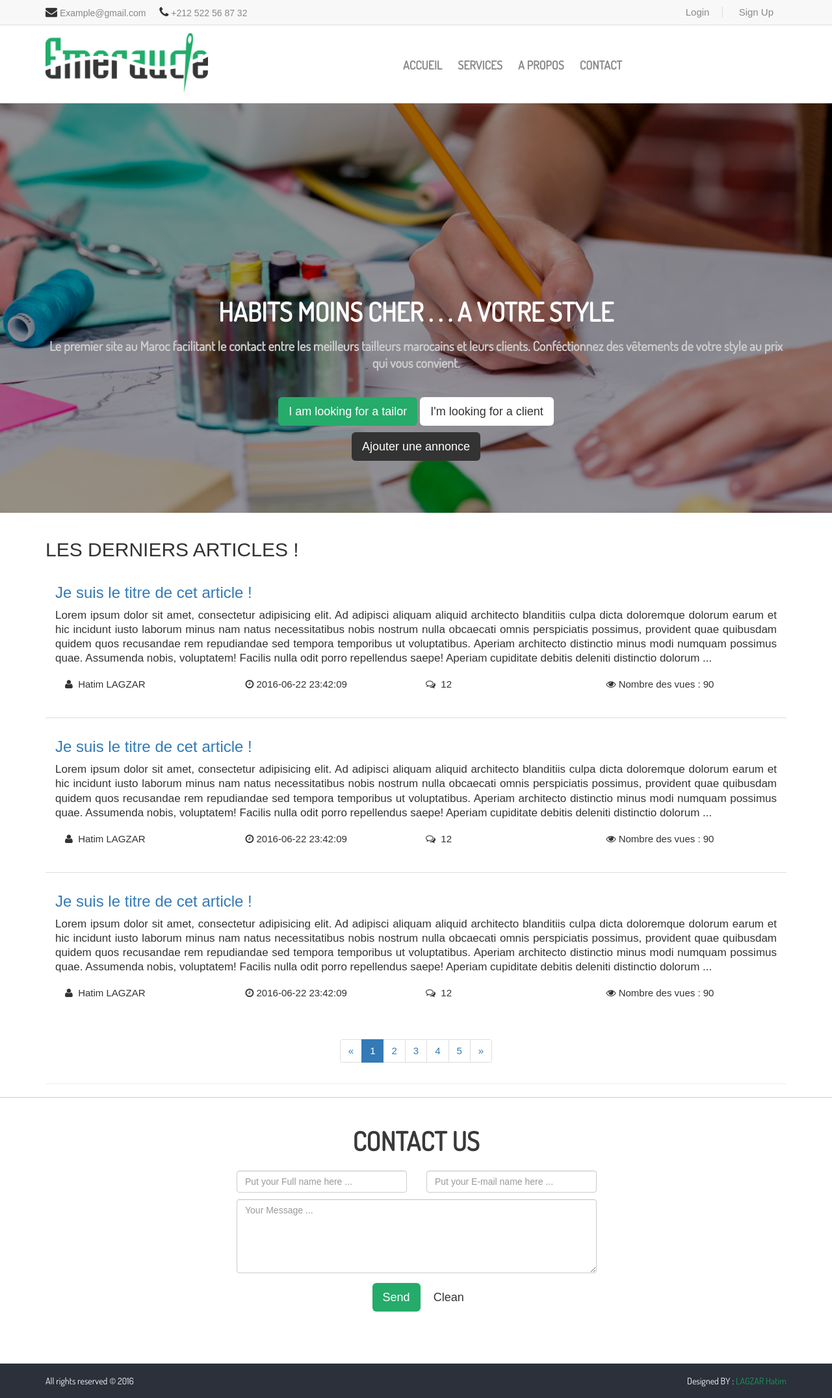
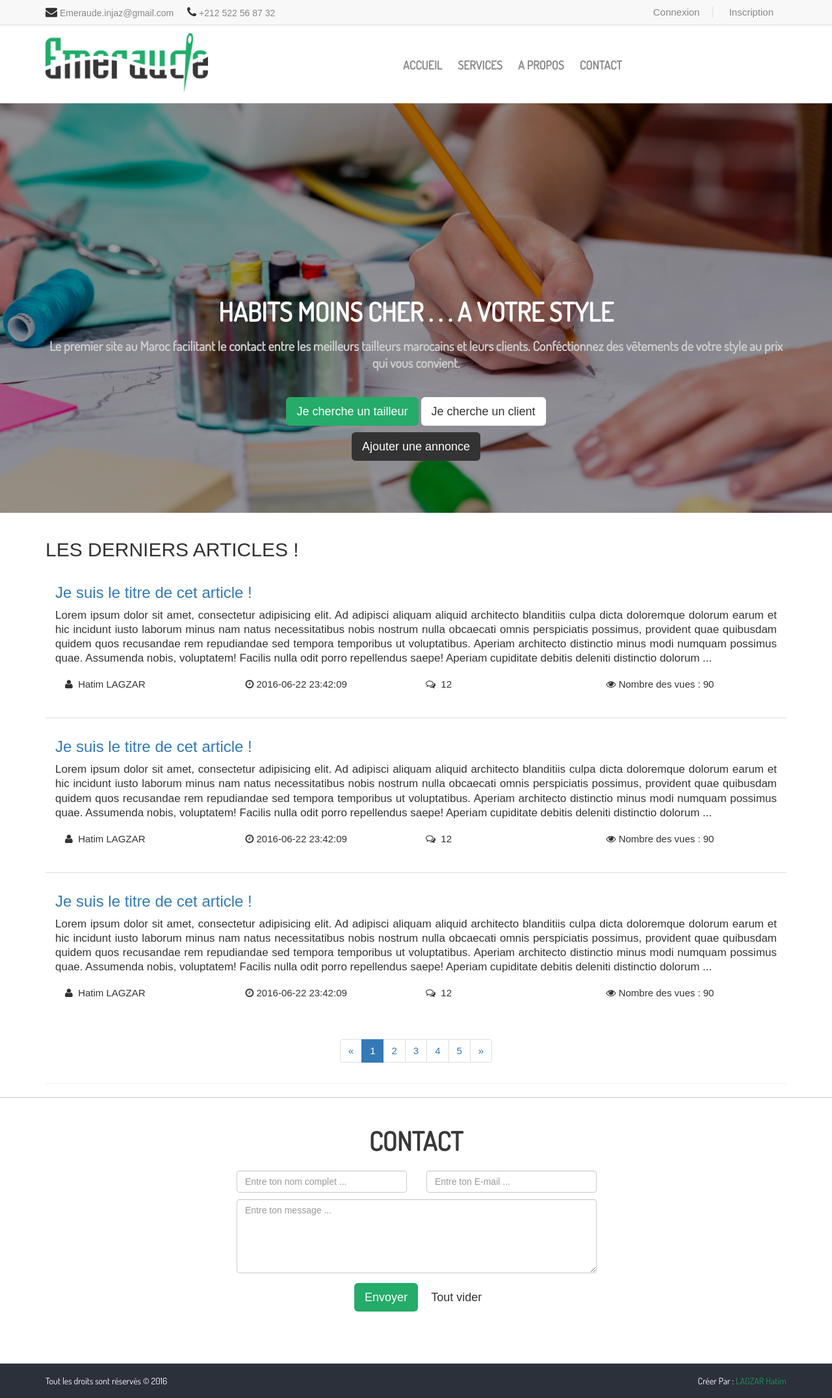
Before and after one commit to Hatimix/Emeraude, a PHP site: page / in a window 1280 px wide. Shown: the whole page at 65% size. Run offline with PHP 8.4, Linux system fonts and the light colour scheme.

Commit message:
Translate all words to French

```diff
--- a/Pages/Accueil.php
+++ b/Pages/Accueil.php
@@ -4,8 +4,8 @@
             <h2>Habits moins cher . . . a votre style</h2>
             <p>Le premier site au Maroc facilitant le contact entre les meilleurs tailleurs marocains et leurs clients. Conféctionnez des vêtements de votre style au prix qui vous convient.</p>
             <p id="getstarted">
-                <a href="../Emeraude/index.php?page=fetchTailors" class="btn btn-primary btn-lg">I am looking for a tailor</a>
-                <a href="../Emeraude/index.php?page=fetchAds" class="btn btn-default btn-lg">I'm looking for a client</a>
+                <a href="../Emeraude/index.php?page=fetchTailors" class="btn btn-primary btn-lg">Je cherche un tailleur</a>
+                <a href="../Emeraude/index.php?page=fetchAds" class="btn btn-default btn-lg">Je cherche un client</a>
                 <br>
                 <a href="../Emeraude/index.php?page=addArticle" style="margin-top: 10px; background-color: #333;color: #ffffff;" class="btn btn-default btn-lg">Ajouter une annonce</a>
             </p>
@@ -84,7 +84,7 @@
                     <li class="page-item">
                         <a class="page-link" href="#" aria-label="Previous">
                             <span aria-hidden="true">&laquo;</span>
-                            <span class="sr-only">Previous</span>
+                            <span class="sr-only">Précédent</span>
                         </a>
                     </li>
                     <li class="page-item active"><a class="page-link" href="#">1</a></li>
@@ -95,7 +95,7 @@
                     <li class="page-item">
                         <a class="page-link" href="#" aria-label="Next">
                             <span aria-hidden="true">&raquo;</span>
-                            <span class="sr-only">Next</span>
+                            <span class="sr-only">Suivant</span>
                         </a>
                     </li>
                 </ul>
--- a/Pages/Template/Default.php
+++ b/Pages/Template/Default.php
@@ -4,7 +4,7 @@
     <meta charset="utf-8">
     <meta http-equiv="X-UA-Compatible" content="IE=edge">
     <meta name="viewport" content="width=device-width, initial-scale=1">
-    <title>Bootstrap 101 Template</title>
+    <title>Emeraude : Le premier site au Maroc facilitant le contact entre les meilleurs tailleurs marocains et leurs clients. Conféctionnez des vêtements de votre style au prix qui vous convient.</title>
 
     <!-- Bootstrap -->
     <link rel="stylesheet" href="css/font-awesome.min.css">
@@ -15,12 +15,12 @@
 <nav class="navbar-default" id="firstNav">
     <div class="container">
         <ul>
-            <i class="fa fa-envelope" aria-hidden="true"><a href="mailto:Example@gmail.com">&nbsp;Example@gmail.com</a></i>
+            <i class="fa fa-envelope" aria-hidden="true"><a href="mailto:Example@gmail.com">&nbsp;Emeraude.injaz@gmail.com</a></i>
             &nbsp;&nbsp;&nbsp;
             <i class="fa fa-phone"><a href="#">&nbsp;+212 522 56 87 32</a></i>
             <div id="login">
-                <li class="trait"><a href="./Admin/index.php?p=login">Login</a></li>
-                <li class="traits"><a href="#">Sign Up</a></li>
+                <li class="trait"><a href="./Admin/index.php?p=login">Connexion</a></li>
+                <li class="traits"><a href="#">Inscription</a></li>
             </div>
         </ul>
     </div>
@@ -44,22 +44,22 @@
 <section id="contact">
     <div class="container">
         <div class="row row_contact">
-            <center><h2 class="heading" id="contact">Contact us</h2></center>
+            <center><h2 class="heading" id="contact">Contact</h2></center>
             <div id="contact_form">
                 <div class="col-md-4">
-                    <input type="text" class="form-control" placeholder="Put your Full name here ...">
+                    <input type="text" class="form-control" placeholder="Entre ton nom complet ...">
                 </div>
                 <div class="col-md-4">
-                    <input type="email" class="form-control" placeholder="Put your E-mail name here ...">
+                    <input type="email" class="form-control" placeholder="Entre ton E-mail ...">
                 </div>
                 <div class="col-xs-12 col-md-8">
                     <div class="form-group">
-                        <textarea class="form-control" rows="5" id="comment" placeholder="Your Message ..."></textarea>
+                        <textarea class="form-control" rows="5" id="comment" placeholder="Entre ton message ..."></textarea>
                     </div>
                 </div>
                 <div id="send_btn">
-                    <button type="button" class="btn btn-primary btn-lg">Send</button>
-                    <button type="button" class="btn btn-default btn-lg">Clean</button>
+                    <button type="button" class="btn btn-primary btn-lg">Envoyer</button>
+                    <button type="button" class="btn btn-default btn-lg">Tout vider</button>
                 </div>
             </div>
         </div><!--end row contact -->
@@ -67,8 +67,8 @@
 </section><!-- end contact by Hatim -->
 <footer>
     <div class="container">
-        <p>All rights reserved &copy; 2016</p>
-        <p id="sign">Designed BY : <a href="https://facebook.com/HLGeek">LAGZAR Hatim</a></p>
+        <p>Tout les droits sont réservés &copy; 2016</p>
+        <p id="sign">Créer Par : <a href="https://facebook.com/HLGeek">LAGZAR Hatim</a></p>
     </div><!-- end container footer -->
 </footer><!-- end footer by hatim -->
 <!-- jQuery (necessary for Bootstrap's JavaScript plugins) -->
```
Also changed, not shown: Pages/addArticle.php (+4 -4 lines), 1 other file.
